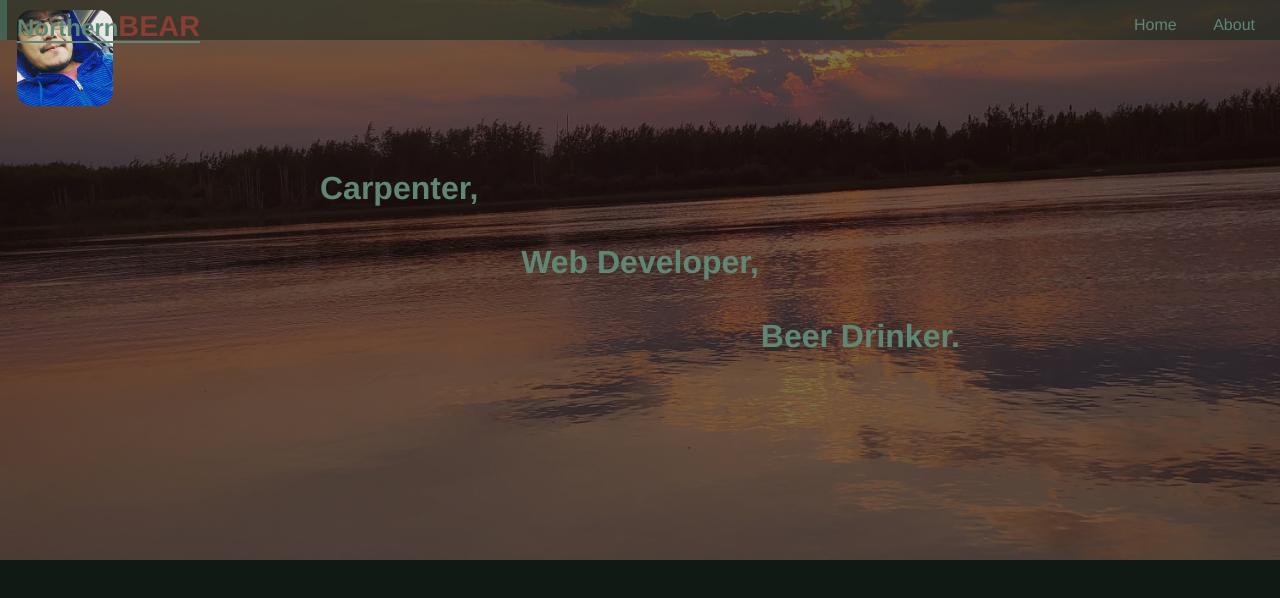
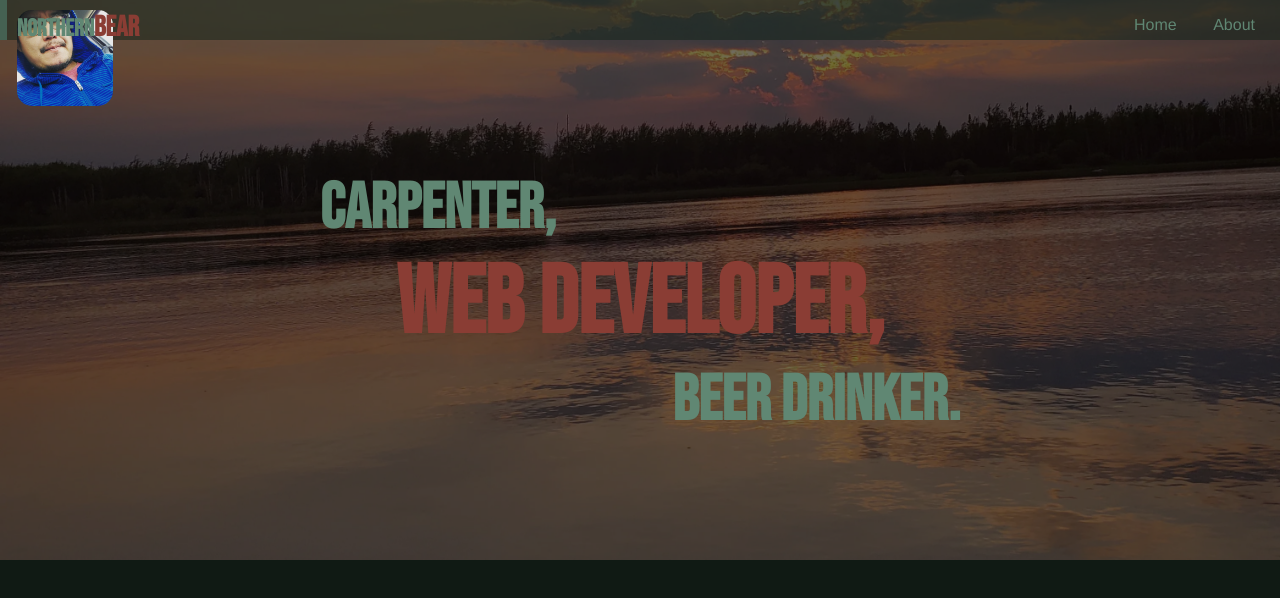
Before and after one commit to Northern-Bear/Northern-Bear.github.io, a plain HTML site: page index.html in a window 1280 px wide. Drawn offline with Linux system fonts and the light colour scheme; files whose address does not match are found by name.

Commit message:
add google font 'bebas neue' update main header

```diff
--- a/index.html
+++ b/index.html
@@ -4,6 +4,7 @@
         <title>Northern Bear</title>
         <link rel="stylesheet" href="../resources/css/stylesheet.css">
         <link rel="stylesheet" href="C:\Users\RoCKS\Desktop\Projects\github-page\Northern-Bear.github.io\resources\css/stylesheet.css">
+        <link href="https://fonts.googleapis.com/css2?family=Bebas+Neue&display=swap" rel="stylesheet">
         <meta name="viewport" content="width=device-width, initial-scale=1"/>
    </head>
     <body>
@@ -22,7 +23,7 @@
         <main>
             <header>
                 <div class="image-overlay">
-                    <h1><div class="carpenter-h1">Carpenter,</div><br><div class="webdev-h1">Web Developer,</div><br><div class="beer-h1">Beer Drinker.</div></h1>
+                    <h1><div class="carpenter-h1">Carpenter,</div><div class="webdev-h1">Web Developer,</div><div class="beer-h1">Beer Drinker.</div></h1>
                 </div>
             </header>
         </main>
--- a/resources/css/stylesheet.css
+++ b/resources/css/stylesheet.css
@@ -44,10 +44,10 @@ figure img {
 
 .nav-logo h2 {
     text-align: center;
-    border-bottom: #608773 solid 2px;
     color: #608773;
     display: inline;
     position: relative;
+    font-family: 'Bebas Neue', cursive;
 }
 
 .nav-logo span {
@@ -86,7 +86,7 @@ main header {
 }
 
 .image-overlay {
-    background-color: hsla(6, 39%, 10%, 0.6);
+    background-color: hsla(6, 39%, 5%, 0.6);
     position: absolute;
     top: 0;
     left: 0;
@@ -99,7 +99,9 @@ header h1 {
     margin:auto;
     width: 50%;
     padding: 170px 0;
-    color: #608773
+    color: #608773;
+    font-family: 'Bebas Neue', cursive;
+    font-size: 4em;
 }
 
 .carpenter-h1 {
@@ -108,6 +110,8 @@ header h1 {
 
 .webdev-h1 {
     text-align: center;
+    color: #8A3D34;
+    font-size: 1.5em;
 }
 
 .beer-h1 {
```
